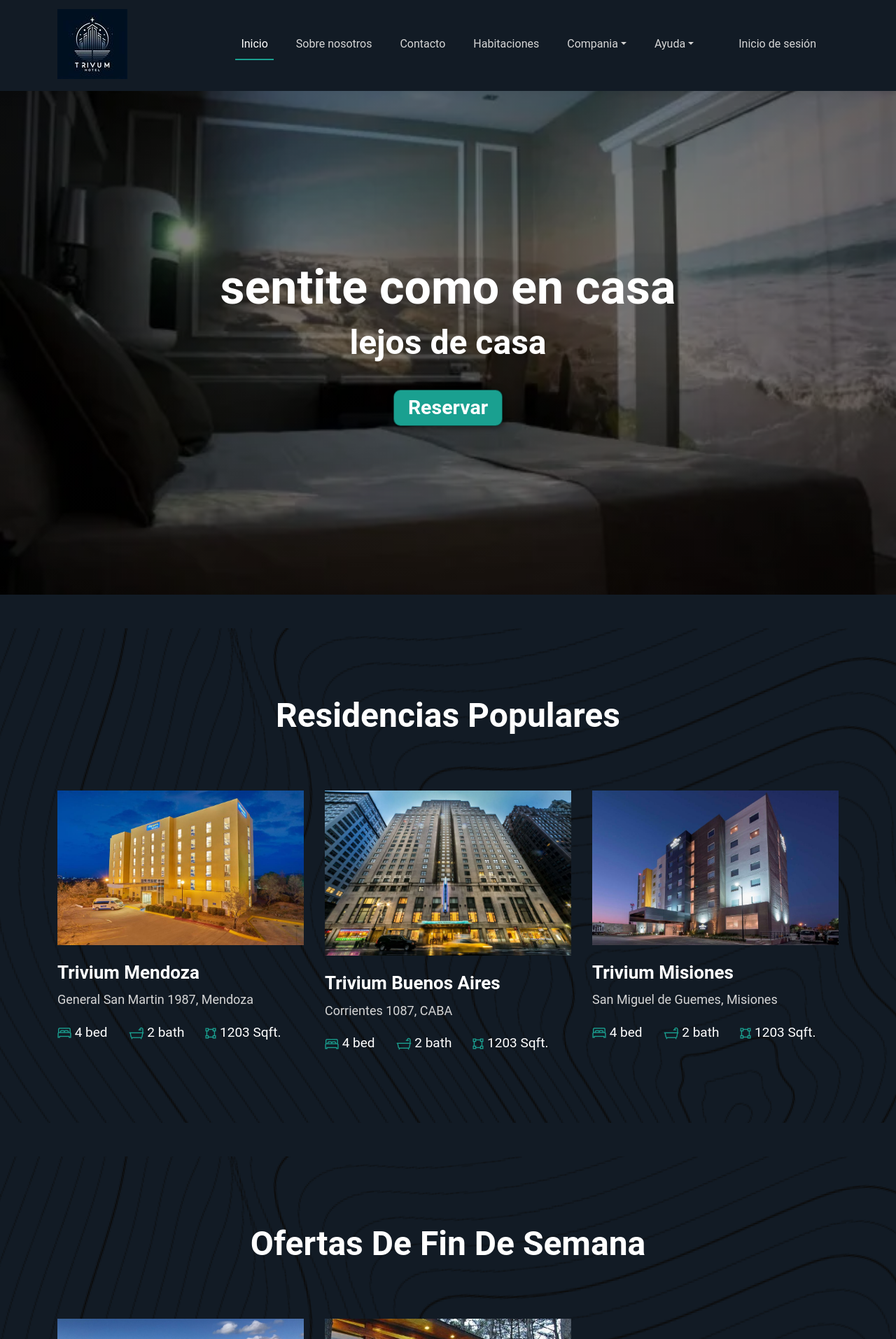
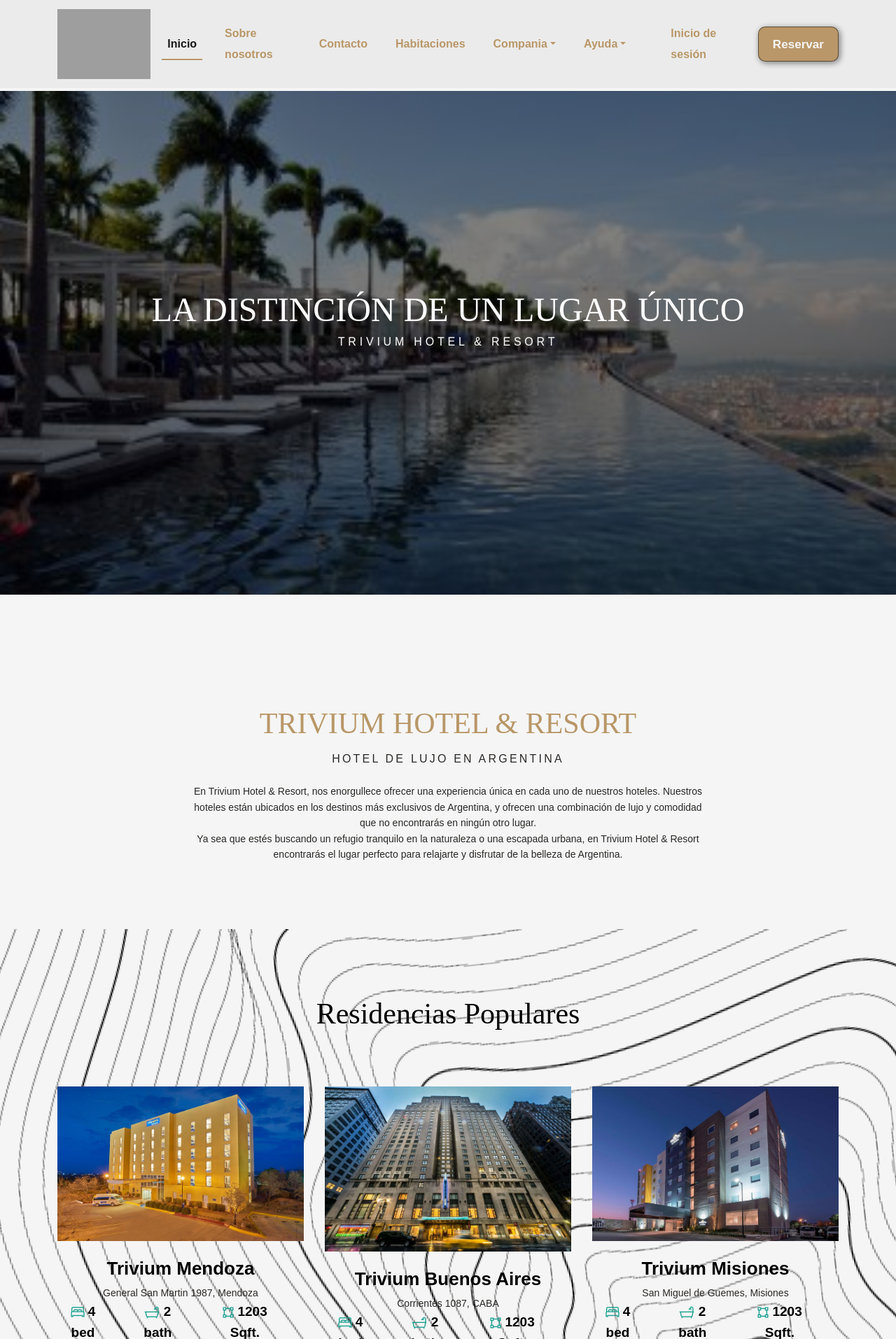
Before and after one commit to TPIDS-19-wutang/TPIDS-19-wutang, a Flask app: page / in a window 1280 px wide. Shown: the top 1914 px of the page at 70% size. Run offline with Flask 3, Linux system fonts and the light colour scheme; grey boxes are pictures that could not be loaded.

Commit message:
modificación de styles.css, base.html, contact.html, reservas.html

```diff
--- a/Frontend/static/css/style.css
+++ b/Frontend/static/css/style.css
@@ -12,24 +12,24 @@
 
 
 :root {
-  --accent-color: #1AA090;
+  --accent-color:  #b99768;
   /* --secondary-color: #E2EAF1; */
-  --dark-color: #121b25;
-  --grey-color: #83898F;
-  --body-text-color: #FFFFFF;
-  --light-text-color: #D6D6D6;
-  --link-color: #092035;
+  --white-color: rgb(245, 245, 245);
+  --grey-color: #4c4f52;
+  --body-text-color: #000000;
+  --light-text-color: #000000;
+  --link-color: #b99768;
 }
 
 /** Typography
   --------------------------------------------------------------*/
 body {
-  font-family: 'Roboto', sans-serif;
+  font-family: 'Poppins', sans-serif;
   font-weight: 400;
   font-size: 19px;
   line-height: 1.6em;
   color: var(--body-text-color);
-  background-color: var(--dark-color);
+  background-color: var(--white-color);
 
 }
 
@@ -44,8 +44,10 @@
 h5,
 .h5,
 h6,
-.h6 {
-  font-family: 'Roboto', sans-serif;
+.h6,
+p,
+body {
+  font-family: 'Poppins', sans-serif;
   font-weight: 600;
   color: var(--body-text-color);
 }
@@ -57,7 +59,12 @@
 
 h2,
 .h2 {
-  font-size: 48px;
+  color: var(--body-text-color);
+  text-transform: uppercase;
+  font-size: 42px;
+  font-weight: 400;
+  font-family: 'Playfair Display', serif;
+  margin: 0 0 16px;
 }
 
 @media only screen and (max-width: 500px) {
@@ -82,7 +89,7 @@
 }
 
 p {
-  font-family: 'Roboto', sans-serif;
+  font-family: 'Poppins', sans-serif;
   color: var(--light-text-color);
   font-size: 18px;
 }
@@ -119,34 +126,34 @@
 }
 
 .btn-reserva {
-  font-size: 1.5em;
+  font-size: 0.9em;
+  height: 50px;
   font-weight: bold;
   padding: 10px 20px;
   border-radius: 10px;
   border: 1px solid rgba(0,0,0,0.5);
   box-shadow: 2px 2px 10px rgba(0,0,0,0.5);
-  color: white;
+  color: rgb(245, 245, 245);
   background-color: var(--accent-color);
 }
 
 .btn-reserva:hover {
-  background-color: #126b61;
+  background-color: #5f4c31;
 }
 
-
 .btn-primary {
-  --bs-btn-color: #fff;
+  --bs-btn-color: #000000;
   --bs-btn-bg: var(--accent-color);
   --bs-btn-border-color: var(--accent-color);
-  --bs-btn-hover-color: #fff;
+  --bs-btn-hover-color: #525252;
   --bs-btn-hover-bg: var(--accent-color);
   --bs-btn-hover-border-color: var(--accent-color);
 
-  --bs-btn-active-color: #fff;
+  --bs-btn-active-color: #000000;
   --bs-btn-active-bg: var(--accent-color);
   --bs-btn-active-border-color: var(--accent-color);
 
-  --bs-btn-disabled-color: #fff;
+  --bs-btn-disabled-color: #000000;
   --bs-btn-disabled-bg: var(--accent-color);
   --bs-btn-disabled-border-color: var(--accent-color);
 }
@@ -174,6 +181,21 @@
 .text-white .nav-link:focus,
 .text-white .nav-link:hover {
   color: var(----body-text-color);
+}
+
+#nav.site-header {
+  background-color: rgba(0, 0, 0, 0.0001);
+  position: fixed;
+  width: 100%;
+  z-index: 100%;
+  top: 0;
+  transition: background-color 0.3s ease;
+}
+
+#navbar-example2.navbar {
+  background-color: rgba(0, 0, 0, 0.04);
+  border-bottom: none;
+  transition: background-color 0.3s ease;
 }
 
 .nav-link.active,
@@ -225,10 +247,29 @@
     rgba(0,0,0,0.5),
     rgba(0,0,0,0.5)
   )
-  ,url(/static/images/habitacion-fondo.png);
+  ,url(/static/images/pileta1.png);
   background-repeat: no-repeat;
   background-size: cover;
   background-position: center center;
+  background-attachment: fixed;
+}
+
+#hero h6{
+  text-transform: uppercase;
+  color: var(--white-color);
+  text-shadow: 0 -1px 0 rgba(128, 128, 128, 0.5);
+  font-size: 16px;
+  letter-spacing: 0.3em;
+  font-weight: 400;
+}
+
+#hero h3 {
+  font-family: 'Playfair Display', serif;
+    text-transform: uppercase;
+    color: #FFF;
+    text-shadow: 0 -1px 0 rgba(128, 128, 128, 0.5);
+    font-size: 48px;
+    font-weight: 400;
 }
 
 #reserva-ya {
@@ -250,6 +291,58 @@
 }
 
 
+#description {
+  align-items: center;
+  justify-content: center;
+  text-align: center;
+  padding: 80px 0 100px;
+}
+
+#description h4 {
+  color: var(--accent-color);
+  text-transform: uppercase;
+  font-size: 42px;
+  font-weight: 400;
+  font-family: 'Playfair Display', serif;
+  margin: 0 0 16px;
+}
+
+#description h6 {
+  color: rgb(43, 41, 39);
+  text-transform: uppercase;
+  font-size: 16px;
+  letter-spacing: 0.2em;
+  font-weight: 400;
+  margin: 0 0 26px;
+}
+
+#description p {
+  color: rgb(43, 41, 39);
+  font-size: 14px;
+  font-weight: 300;
+  line-height: 1.6em;
+  max-width: 730px;
+  margin: 0 auto;
+}
+
+@media (min-width: 720px) {
+  .div-descripcion {
+    display: flex;
+    align-items: center;
+    justify-content: center;
+    flex-direction: column;
+  }
+}
+
+.nav-link {
+  color: var(--accent-color);
+}
+
+
+.logo-img {
+  height: 100px;
+  background: transparent;
+}
 
 /* login form  */
 a.password:hover {
@@ -258,14 +351,14 @@
 
 .form-control:focus {
   color: #212529;
-  background-color: #fff;
-  border-color: var(--dark-color);
+  background-color: rgb(245, 245, 245);
+  border-color: var(--white-color);
   outline: 0;
-  box-shadow: 0 0 0 0.25rem #ffffffea;
+  box-shadow: 0 0 0 0.25rem rgb(245, 245, 245);
 }
 
 .bg-dark {
-  background-color: var(--dark-color) !important;
+  background-color: var(--white-color) !important;
 }
 
 .site-header {
@@ -281,12 +374,12 @@
 }
 
 a.nav-link.dropdown-toggle {
-  color: #D6D6D6;
+  color: var(--accent-color);
   font-size: 16px;
 }
 
 .offcanvas.show {
-  background-color: var(--dark-color);
+  background-color: var(--white-color);
 }
 
 
--- a/Frontend/templates/base.html
+++ b/Frontend/templates/base.html
@@ -38,7 +38,7 @@
     <!-- fin bloque head -->
   </head>
 <body>
-    <header id="nav" class="site-header position-fixed text-white bg-dark">
+    <header id="nav" class="site-header">
         <!-- bloque header -->
 
         {% block header %}
@@ -49,10 +49,10 @@
           <div class="container ">
 
             <a class="navbar-brand" href="{{url_for('index')}}">
-              <img src="{{ url_for('static', filename='images/download.jpeg') }}" alt="image">
+              <img class="logo-img" src="{{ url_for('static', filename='images/download.jpeg') }}" alt="image">
             </a>
 
-            <button class="navbar-toggler text-white" type="button" data-bs-toggle="offcanvas"
+            <button class="navbar-toggler" type="button" data-bs-toggle="offcanvas"
               data-bs-target="#offcanvasNavbar2" aria-controls="offcanvasNavbar2" aria-label="Toggle navigation">
               <ion-icon name="menu-outline" style="font-size: 30px;"></ion-icon>
             </button>
@@ -99,6 +99,12 @@
 
                   <li class="nav-item">
                     <a class="nav-link mx-md-4" href="#" data-bs-toggle="modal" data-bs-target="#exampleModal">Inicio de sesión</a>
+                  </li>
+
+                  <li class="nav-item">
+                    <form action="{{url_for('reservas')}}">
+                      <button class="btn-reserva">Reservar</button>
+                    </form>
                   </li>
 
                   <!-- Modal -->
@@ -203,7 +209,7 @@
       <footer class="row row-cols-1 row-cols-sm-2 row-cols-md-5  ">
 
         <div class=" col-md-4">
-            <h3><img src="{{ url_for('static', filename='/images/download.jpeg', _external=True) }}" alt="image"></h3>
+            <h3><img class="logo-img" src="{{ url_for('static', filename='/images/download.jpeg', _external=True) }}" alt="image"></h3>
             <p>Tu comodidad, es nuestra prioridad. Descubre el confort en cada una de nuestros habitaciones.</p>
             <a href="https://www.facebook.com/profile.php?id=61568407109023" class="bi-facebook pe-4"></a>
             <a href="https://www.instagram.com/triviumhotel/" class="bi-instagram pe-4"></a>
@@ -214,8 +220,8 @@
         <div class="col-md-2 ">
           <h5>Hoteleria</h5>
           <ul class="nav flex-column">
-            <li class="nav-item mb-2"><a href="" class="nav-link p-0 ">Habitaciones</a></li>
-            <li class="nav-item mb-2"><a href= class="nav-link p-0 ">Sedes</a></li>
+            <li class="nav-item mb-2"><a href="#" class="nav-link p-0 ">Habitaciones</a></li>
+            <li class="nav-item mb-2"><a href="#" class="nav-link p-0 ">Sedes</a></li>
             <li class="nav-item mb-2"><a href="#" class="nav-link p-0 ">Amenities</a></li>
           </ul>
         </div>
@@ -257,7 +263,7 @@
     <div class="container">
       <footer class="d-flex flex-wrap justify-content-between align-items-center py-2 ">
         <div class="col-md-8 d-flex align-items-center">
-          <p>© 2024 (Trivium), Inc. All rights reserved.</p>
+          <p>© 2024 (Trivium), INC. TODOS LOS DERECHOS RESERVADOS.</p>
 
         </div>
         <div class="col-md-4 d-flex align-items-center">
--- a/Frontend/templates/contact.html
+++ b/Frontend/templates/contact.html
@@ -1,7 +1,6 @@
 {% extends "base.html" %}
 
 {% block content %}
-<h1 class="relleno">asdasdasdasdasdas</h1>
 <h2 class="contact-heading">Contactanos</h2>
 <p class="contact-description">Por favor, completá el siguiente formulario y nos pondremos en contacto con vos lo antes posible.</p>
 
--- a/Frontend/templates/index.html
+++ b/Frontend/templates/index.html
@@ -4,12 +4,26 @@
   <br>
   <!-- billboard start  -->
   <section id="hero">
-    <h1>sentite como en casa</h1>
-    <h2>lejos de casa</h2> <br>
-    <form action="{{url_for('reservas')}}">
-      <button class="btn-reserva">Reservar</button>
-    </form>
+    <h3>LA DISTINCIÓN DE UN LUGAR ÚNICO</h3>
+    <h6>TRIVIUM HOTEL & RESORT</h6> <br> <br>
   </section>
+
+  <!-- Descripción start  -->
+  <section id="description">
+    <div class="container">
+      <div class="row py-lg-5">
+        <div class="div-descripcion"> <br>
+          <h4 class="text-capitalize">TRIVIUM HOTEL & RESORT</h4>
+          <h6 class="text-capitalize">HOTEL DE LUJO EN ARGENTINA</h6>
+          <p>En Trivium Hotel & Resort, nos enorgullece ofrecer una experiencia única en cada uno de nuestros hoteles.
+            Nuestros hoteles están ubicados en los destinos más exclusivos de Argentina, y ofrecen una combinación de
+            lujo y comodidad que no encontrarás en ningún otro lugar.
+            <br>
+             Ya sea que estés buscando un refugio tranquilo en la naturaleza o una escapada urbana, en Trivium
+            Hotel & Resort encontrarás el lugar perfecto para relajarte y disfrutar de la belleza de Argentina.</p>
+        </div>
+      </div>
+    </div>
 
   <!-- Residence start  -->
   <section id="residence">
@@ -235,7 +249,7 @@
         <div class="text-center col-lg-4">
           <img src="{{ url_for('static', filename='/images/search.png', _external=True) }}" class="bd-placeholder-img rounded-circle" alt="Bootstrap Themes" width="140"
             height="140" loading="lazy">
-          <h4 class="fw-normal mt-5 ">Facil de encontrar</h4>
+          <h5 class="fw-normal mt-5 ">Facil de encontrar</h5>
           <p>Nos encontrarás fácilmente, rodeados de naturaleza y a pocos minutos de las principales rutas de acceso.
              Un viaje sencillo para comenzar tu escapada perfecta.</p>
         </div><br>
@@ -243,7 +257,7 @@
         <div class="text-center col-lg-4">
           <img src="{{ url_for('static', filename='/images/price.png', _external=True) }}" class="bd-placeholder-img rounded-circle" alt="Bootstrap Themes" width="140"
             height="140" loading="lazy">
-          <h4 class="fw-normal mt-5">Precios Asequibles</h4>
+          <h5 class="fw-normal mt-5">Precios Asequibles</h5>
           <p>Disfruta de una experiencia única en medio de la naturaleza sin comprometer tu presupuesto.
             Ofrecemos tarifas accesibles para que tu estancia sea cómoda y memorable.</p>
         </div><br>
@@ -251,7 +265,7 @@
         <div class="text-center col-lg-4">
           <img src="{{ url_for('static', filename='/images/time.png', _external=True) }}" class="bd-placeholder-img rounded-circle" alt="Bootstrap Themes" width="140"
             height="140" loading="lazy">
-          <h4 class="fw-normal mt-5 ">Procesamiento Rápido</h4>
+          <h5 class="fw-normal mt-5 ">Procesamiento Rápido</h5>
           <p>Con nuestro proceso de reserva y check-in ágil, podrás comenzar a disfrutar de tu estancia sin demoras.
             Todo está pensado para tu comodidad desde el primer momento. </p>
         </div>
--- a/Frontend/templates/reservas.html
+++ b/Frontend/templates/reservas.html
@@ -4,7 +4,6 @@
 {% block content %}
 <link rel="stylesheet" type="text/css" href="{{url_for('static', filename='css/style.css')}}">
 
-<h1 class="relleno">asdasdasdasdasdas</h1>
 <h2 class="reserv-heading">Reserva ya</h2>
 <p class="reserv-description">Por favor, completá el siguiente formulario para reservar tu hospedaje.</p>
 
```
Also changed, not shown: other parts of Frontend/static/css/style.css (+31 -31 lines), Frontend/static/css/bootstrap/bootstrap-utilities.css, Frontend/static/images/download.jpeg (deleted), Frontend/static/images/pileta1.png (added).
